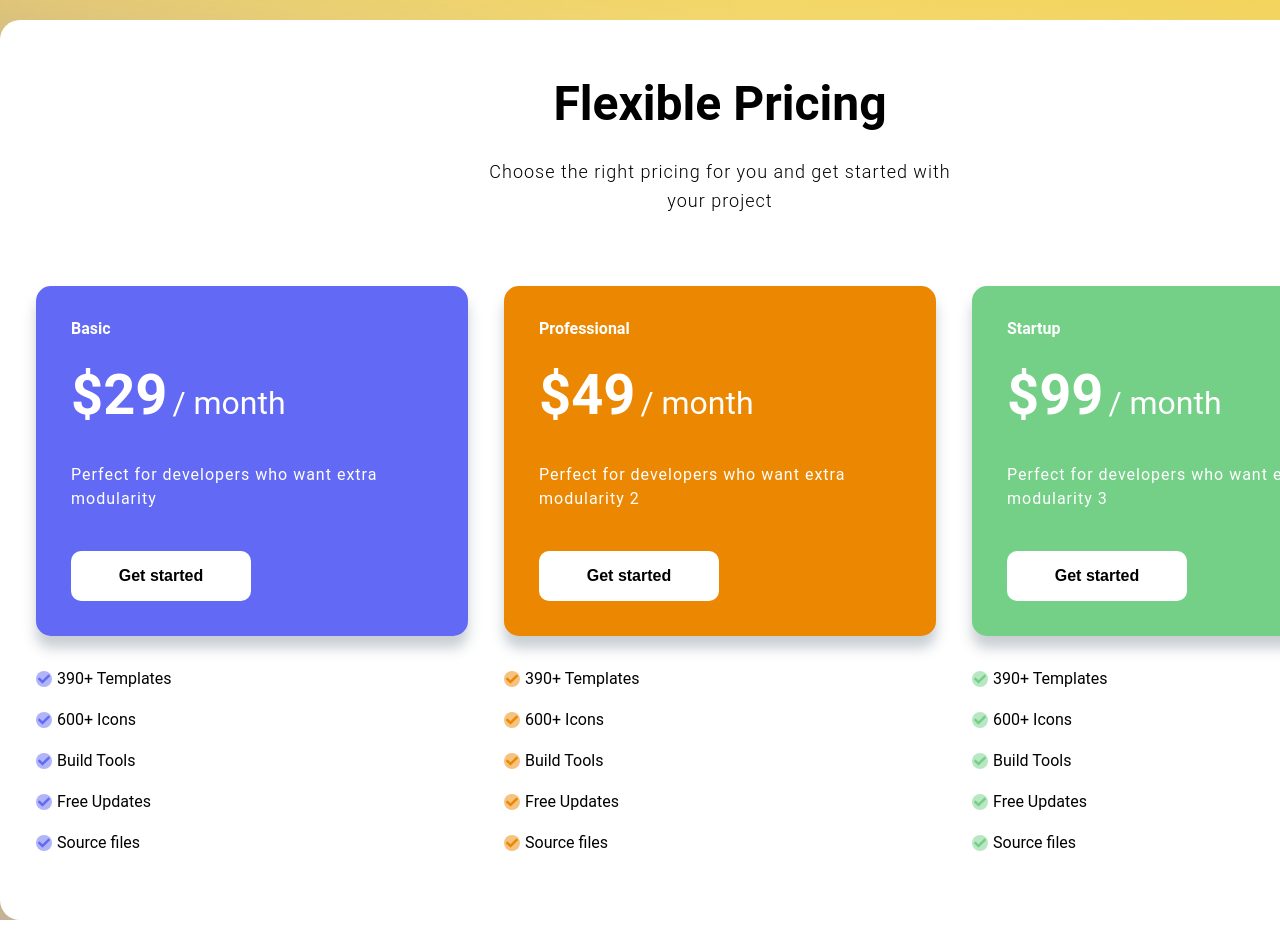
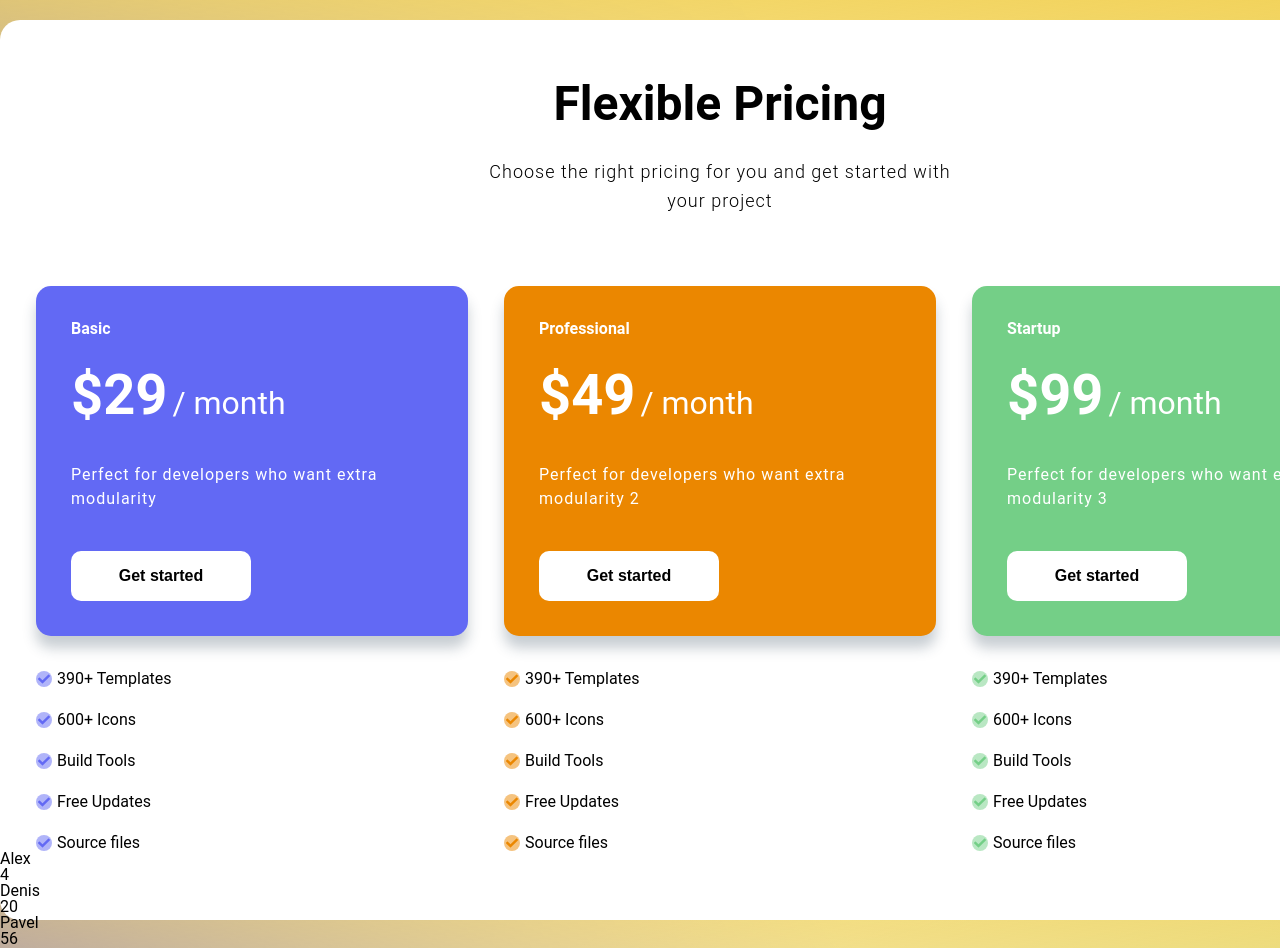
Before and after one commit to AnatoliiAA/react-typescript-css-in-js, a React app: page / in a window 1280 px wide. Shown: the top 948 px of the page. Before the commit the page ends 920 px from the top, so only its background shows below. Built offline with nearby package versions, Linux system fonts and the light colour scheme.

Commit message:
example of using json data

```diff
--- a/src/components/pricing/pricing-list/PricingList.tsx
+++ b/src/components/pricing/pricing-list/PricingList.tsx
@@ -1,6 +1,7 @@
 import styled from "@emotion/styled";
 import { Wrapper } from "./PricingList.css";
 import { PricingItem } from "../pricing-item/PricingItem";
+import usersData from "./data.json";
 
 const Title = styled.h1`
   text-align: center;
@@ -82,5 +83,11 @@ export const PricingList = (): JSX.Element => (
         )
       )}
     </PricingItems>
+    {usersData.users.map((user) => (
+      <>
+        <p>{user.name}</p>
+        <p>{user.age}</p>
+      </>
+    ))}
   </Wrapper>
 );
--- /dev/null
+++ b/src/components/pricing/pricing-list/data.json
@@ -0,0 +1,7 @@
+{
+  "users": [
+    { "name": "Alex", "age": 4 },
+    { "name": "Denis", "age": 20 },
+    { "name": "Pavel", "age": 56 }
+  ]
+}
--- a/tsconfig.json
+++ b/tsconfig.json
@@ -6,6 +6,8 @@
     "target": "es5",
     "jsx": "react-jsx",
     "allowJs": true,
-      "moduleResolution": "node"
+    "moduleResolution": "node",
+    "resolveJsonModule": true,
+    "esModuleInterop": true
   }
 }
```
Lines whose indentation alone changed are shown as unchanged.
